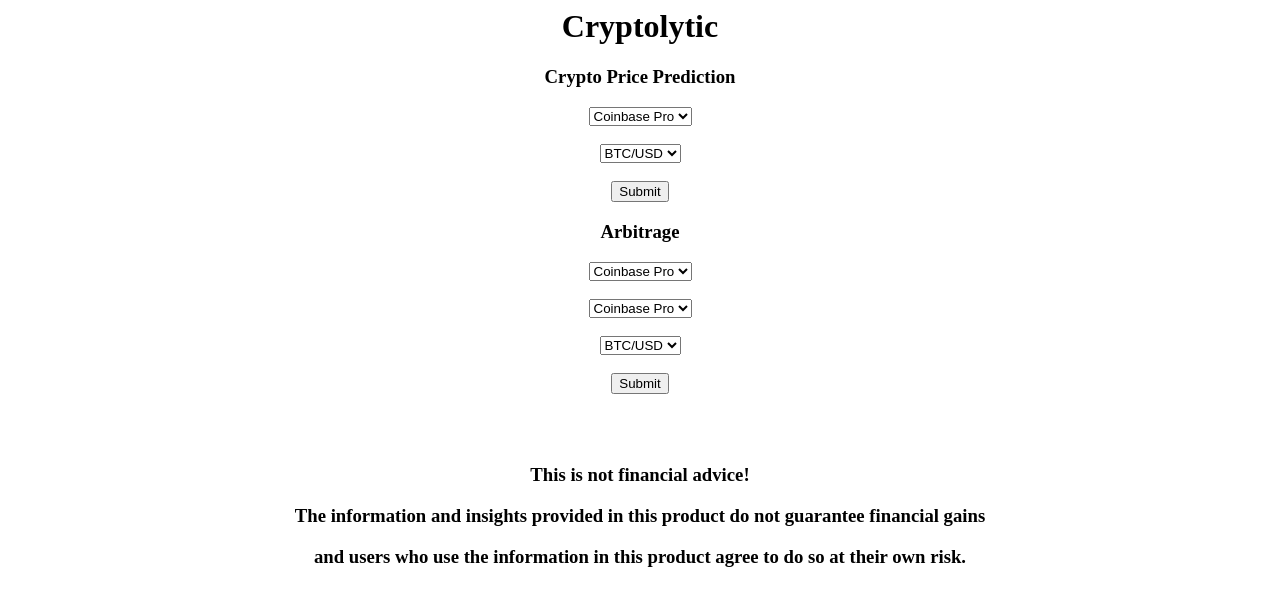
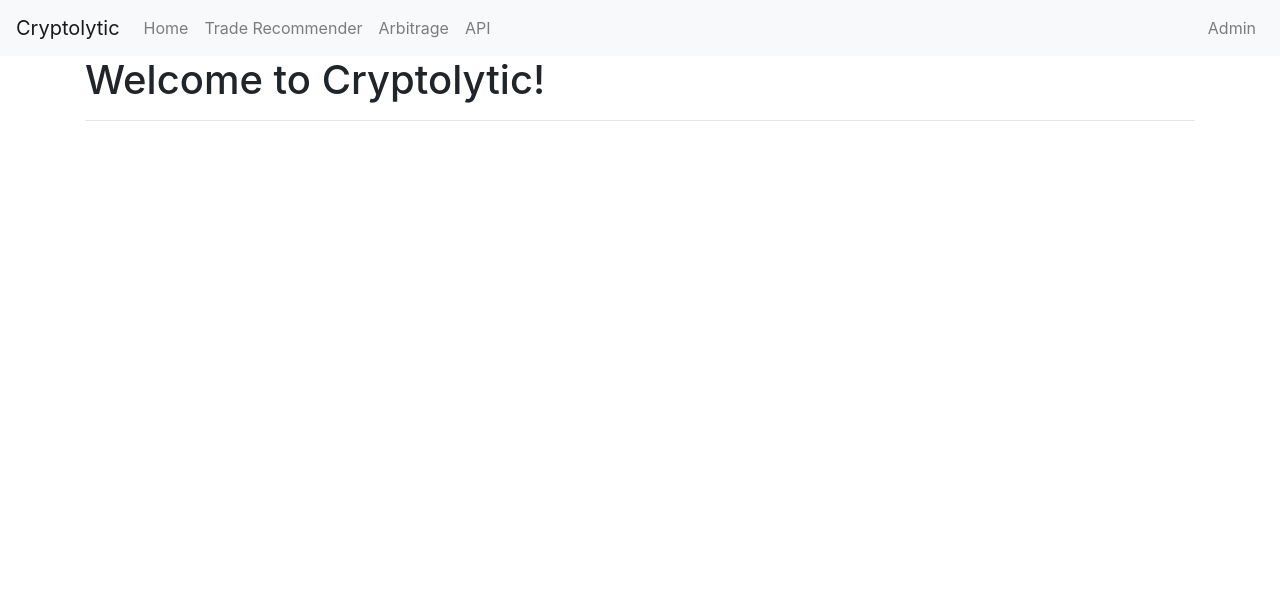
Before and after one commit to dbreddyAI/cryptolyticapp, a Flask app: page / in a window 1280 px wide. Shown: the top 595 px of the page. Run offline with Flask 2, Linux system fonts and the light colour scheme; some libraries are stand-ins or nearby versions.

Commit message:
Updating Flask UI

```diff
--- a/api_source_code/Flask_App/application.py
+++ b/api_source_code/Flask_App/application.py
@@ -6,97 +6,84 @@ from utils import create_conn, retrieve_one_trp, credentials, retrieve_one_arb,
 
 application = Flask(__name__)
 
-
-@application.route('/')
-def index():
-    """Homepage"""
-    return render_template('index.html')
-
 limiter = Limiter(
     application,
     key_func=get_remote_address,
     default_limits=["200 per day", "50 per hour"]
 )
 
-# testing rate limit
-@application.route('/ratelimittest')
-@limiter.limit("60 per minute")
-def slow():
-    return "rate limit"
+@application.route('/')
+def index():
+    """Homepage"""
+    return render_template('public/index2.html')
 
 
-@application.route('/crypto', methods=['POST'])
+@application.route('/api')
+def api():
+    """API Documentation"""
+    return render_template('public/api_doc.html')
+
+
+@application.route('/trade_rec', methods=['GET', 'POST'])
 def crypto_trade_predictions():
     """ Takes in data from crypto exchanges and returns an output for whether
         the model predicts the price of a coin will go up or down in the next
         1 hour period.
+        """
+    if request.method == 'POST':
 
-        Supported Exchange/Trading Pairs:
-            - bitfinex
-                - 'btc_usd'
-                - 'eth_usd'
-                - 'ltc_usd'
-            - coinbase_pro
-                - 'btc_usd'
-                - 'eth_usd'
-                - 'ltc_usd'
-            - hitbtc
-                - 'btc_usdt'
-                - 'eth_usdt'
-                - 'ltc_usdt'
+        # dictionary for model periods
+        model_periods = {'bitfinex_ltc_usd': '24 Hours',
+                         'bitfinex_btc_usd': '20 Hours',
+                         'bitfinex_eth_usd': '20 Hours',
+                         'hitbtc_ltc_usdt': '24 Hours',
+                         'hitbtc_btc_usdt': '6 Hours',
+                         'hitbtc_eth_usdt': '24 Hours',
+                         'coinbase_pro_btc_usd': '16 Hours',
+                         'coinbase_pro_eth_usd': '16 Hours',
+                         'coinbase_pro_ltc_usd': '16 Hours'}
 
-        Sample request:
-        post = { "exchange" : "bitfinex",
-                 "trading_pair" : "btc_usd" }
-        """
+        # request data
+        exchange = request.form.get('exchange')
+        trading_pair = request.form.get('trading_pair')
 
-    # dictionary for model periods
-    model_periods = {'bitfinex_ltc_usd': '24 Hours',
-                     'bitfinex_btc_usd': '20 Hours',
-                     'bitfinex_eth_usd': '20 Hours',
-                     'hitbtc_ltc_usdt': '24 Hours',
-                     'hitbtc_btc_usdt': '6 Hours',
-                     'hitbtc_eth_usdt': '24 Hours',
-                     'coinbase_pro_btc_usd': '16 Hours',
-                     'coinbase_pro_eth_usd': '16 Hours',
-                     'coinbase_pro_ltc_usd': '16 Hours'}
+        # HitBTC needs a t at the end for usd pairings
+        if exchange == 'hitbtc':
+            trading_pair = trading_pair + 't'
 
-    # request data
-    exchange = request.form.get('exchange')
-    trading_pair = request.form.get('trading_pair')
+        predictions = retrieve_one_trp(exchange, trading_pair, model_periods)
 
-    # HitBTC needs a t at the end for usd pairings
-    if exchange == 'hitbtc':
-        trading_pair = trading_pair + 't'
-
-    predictions = retrieve_one_trp(exchange, trading_pair, model_periods)
-
-    return render_template("result.html", results=predictions)
+        return render_template("public/tr_result.html", results=predictions)
+    elif request.method == 'GET':
+        return render_template('public/tr_form.html')
 
 
 # Route for arbitrage prediction
-@application.route('/arb', methods=['POST'])
+@application.route('/arb', methods=['GET', 'POST'])
 def arbritage_predictions():
     """ Function getting user input and returning arbitrage prediction """
 
-    # request data
-    exchange_1 = request.form.get('exchange_1')
-    exchange_2 = request.form.get('exchange_2')
-    trading_pair = request.form.get('trading_pair')
+    if request.method == 'POST':
+        # request data
+        exchange_1 = request.form.get('exchange_1')
+        exchange_2 = request.form.get('exchange_2')
+        trading_pair = request.form.get('trading_pair')
 
-    # Hitbtc don't have usd pairs
-    if exchange_1 == 'hitbtc':
-        if trading_pair.split('_')[1] == 'usd':
-            trading_pair = trading_pair + 't'
-    if exchange_2 == 'hitbtc':
-        if trading_pair.split('_')[1] == 'usd':
-            trading_pair = trading_pair + 't'
+        # Hitbtc don't have usd pairs
+        if exchange_1 == 'hitbtc':
+            if trading_pair.split('_')[1] == 'usd':
+                trading_pair = trading_pair + 't'
+        if exchange_2 == 'hitbtc':
+            if trading_pair.split('_')[1] == 'usd':
+                trading_pair = trading_pair + 't'
 
-    predictions = retrieve_one_arb(exchange_1, exchange_2, trading_pair)
-    try:
-        return render_template("resultarb.html", results=predictions)
-    except:
-        return render_template('error.html')
+        predictions = retrieve_one_arb(exchange_1, exchange_2, trading_pair)
+        try:
+            return render_template("public/arb_result.html", results=predictions)
+        except:
+            return render_template('public/error.html')
+    elif request.method == 'GET':
+        return render_template('public/arb_form.html')
 
 
 @application.route('/trade', methods=['GET'])
--- /dev/null
+++ b/api_source_code/Flask_App/templates/public/index2.html
@@ -0,0 +1,18 @@
+{% extends "public/templates/public_template.html" %}
+
+{% block title %}Home{% endblock %}
+
+{% block main %}
+
+<div class="container">
+    <div class="row">
+        <div class="col">
+
+            <h1>Welcome to Cryptolytic!</h1>
+            <hr>
+
+        </div>
+    </div>
+</div>
+
+{% endblock %}
--- /dev/null
+++ b/api_source_code/Flask_App/templates/public/templates/public_template.html
@@ -0,0 +1,72 @@
+<!doctype html>
+<html lang="en">
+
+<head>
+    <!-- Required meta tags -->
+    <meta charset="utf-8">
+    <meta name="viewport" content="width=device-width, initial-scale=1, shrink-to-fit=no">
+
+    <!-- Bootstrap CSS -->
+    <link rel="stylesheet" href="https://stackpath.bootstrapcdn.com/bootstrap/4.4.1/css/bootstrap.min.css"
+        integrity="sha384-Vkoo8x4CGsO3+Hhxv8T/Q5PaXtkKtu6ug5TOeNV6gBiFeWPGFN9MuhOf23Q9Ifjh" crossorigin="anonymous">
+    <!-- Custom CSS -->
+    <link rel="stylesheet" href="{{ url_for('static', filename='css/style.css') }}">
+
+    <title>{% block title %}{% endblock %}</title>
+</head>
+
+<body>
+
+    <nav class="navbar navbar-expand-lg navbar-light bg-light">
+        <a class="navbar-brand" href="/">Cryptolytic</a>
+        <button class="navbar-toggler" type="button" data-toggle="collapse" data-target="#navbarSupportedContent"
+            aria-controls="navbarSupportedContent" aria-expanded="false" aria-label="Toggle navigation">
+            <span class="navbar-toggler-icon"></span>
+        </button>
+
+        <div class="collapse navbar-collapse" id="navbarSupportedContent">
+            <ul class="navbar-nav mr-auto">
+                <li class="nav-item">
+                    <a class="nav-link" href="/">Home <span class="sr-only">(current)</span></a>
+                </li>
+                <li class="nav-item">
+                    <a class="nav-link" href="/trade_rec">Trade Recommender</a>
+                </li>
+                <li class="nav-item">
+                    <a class="nav-link" href="/arb">Arbitrage</a>
+                </li>
+                 <li class="nav-item">
+                    <a class="nav-link" href="/api">API</a>
+                </li>
+            </ul>
+        </div>
+
+        <div class="collapse navbar-collapse" id="navbarSupportedContent">
+            <ul class="navbar-nav ml-auto">
+                <li class="nav-item">
+                    <a class="nav-link" href="/admin/dashboard">Admin</a>
+                </li>
+            </ul>
+        </div>
+
+    </nav>
+
+    <main>
+        {% block main %}{% endblock %}
+    </main>
+
+    <!-- Optional JavaScript -->
+    <!-- jQuery first, then Popper.js, then Bootstrap JS -->
+    <script src="https://code.jquery.com/jquery-3.4.1.slim.min.js"
+        integrity="sha384-J6qa4849blE2+poT4WnyKhv5vZF5SrPo0iEjwBvKU7imGFAV0wwj1yYfoRSJoZ+n"
+        crossorigin="anonymous"></script>
+    <script src="https://cdn.jsdelivr.net/npm/popper.js@1.16.0/dist/umd/popper.min.js"
+        integrity="sha384-Q6E9RHvbIyZFJoft+2mJbHaEWldlvI9IOYy5n3zV9zzTtmI3UksdQRVvoxMfooAo"
+        crossorigin="anonymous"></script>
+    <script src="https://stackpath.bootstrapcdn.com/bootstrap/4.4.1/js/bootstrap.min.js"
+        integrity="sha384-wfSDF2E50Y2D1uUdj0O3uMBJnjuUD4Ih7YwaYd1iqfktj0Uod8GCExl3Og8ifwB6"
+        crossorigin="anonymous"></script>
+    <script src="{{ url_for('static', filename='js/app.js') }}"></script>
+</body>
+
+</html>
--- a/api_source_code/Flask_App/templates/result.html
+++ b/api_source_code/Flask_App/templates/public/tr_result.html
@@ -1,7 +1,7 @@
 <html>
     <body>
     	<center>
-        <h1>Cryptolytic</h1>
+        <h1>Prediction</h1>
         <div>
 
             <p>Time - {{ results['p_time'][0] }} PST</p>
--- a/api_source_code/Flask_App/utils.py
+++ b/api_source_code/Flask_App/utils.py
@@ -4,7 +4,6 @@ import datetime as dt
 from datetime import datetime
 from dateutil import tz
 # from config import aws_access_key_id, aws_secret_access_key, POSTGRES_DBNAME, POSTGRES_PASSWORD, POSTGRES_USERNAME, POSTGRES_PORT, POSTGRES_ADDRESS
-
 """ Functions for Flask App """
 
 # dict with available exchange/trading pair for trade predictions
```
Also changed, not shown: api_source_code/Flask_App/templates/public/arb_form.html (added, +44 -0 lines), api_source_code/Flask_App/templates/public/arb_result.html (added, +14 -0 lines), api_source_code/Flask_App/templates/public/tr_form.html (added, +35 -0 lines), api_source_code/Flask_App/templates/resultarb.html (deleted, +0 -14 lines), api_source_code/Flask_App/templates/public/api_doc.html (added), api_source_code/Flask_App/templates/public/error.html (renamed from api_source_code/Flask_App/templates/error.html), api_source_code/Flask_App/templates/public/index.html (renamed from api_source_code/Flask_App/templates/index.html).
